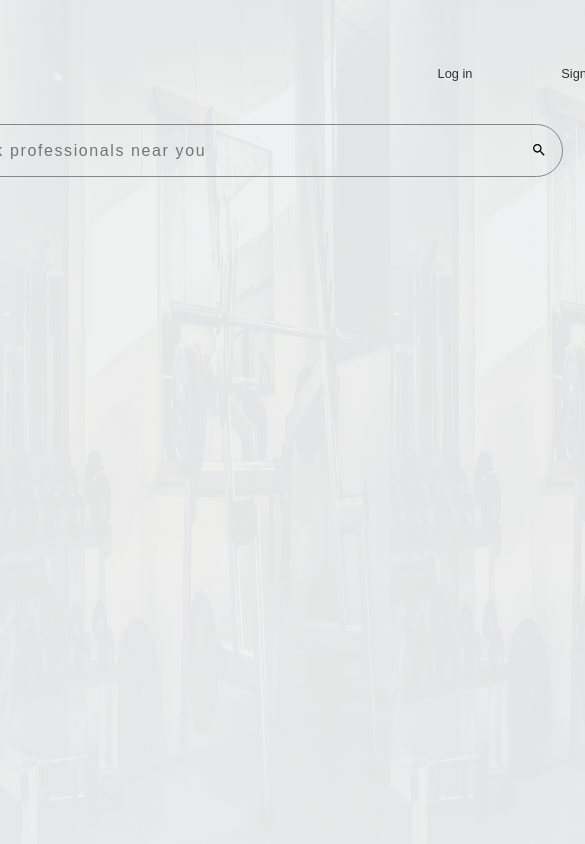
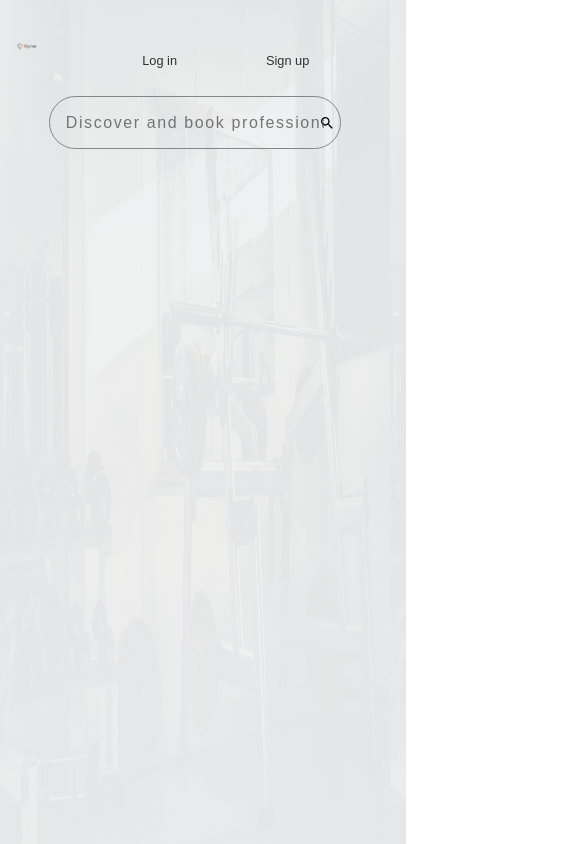
Before and after one commit to dominikajarek/gymer-front-end, a React (Create React App) app: page / in a window 390 px wide. Shown: the top 844 px of the page, 585 px wide, since content can reach past the window. Built offline with nearby package versions, Linux system fonts and the light colour scheme; no server answers.

Commit message:
Add scalling to the .router class

```diff
--- a/src/index.css
+++ b/src/index.css
@@ -45,8 +45,7 @@ body {
 .router {
   background: rgb(186,189,194);
   background: radial-gradient(circle, rgba(242, 243, 243, 0.95) 0%, rgba(236, 239, 239, 0.95) 100%);
-  width: auto;
-  min-width: 120vh;
+  width: 130vh;
   height: auto;
   padding: 1em;
   overflow-y: hidden;
@@ -56,6 +55,18 @@ body {
           "header header header"
           "content content content"
           "footer footer footer"
+}
+
+@media screen and (max-width: 1300px) {
+  .router {
+    width: 90vh;
+  }
+}
+
+@media screen and (max-width: 900px) {
+  .router {
+    width: 50vh;
+  }
 }
 
 .main-menu {
```
